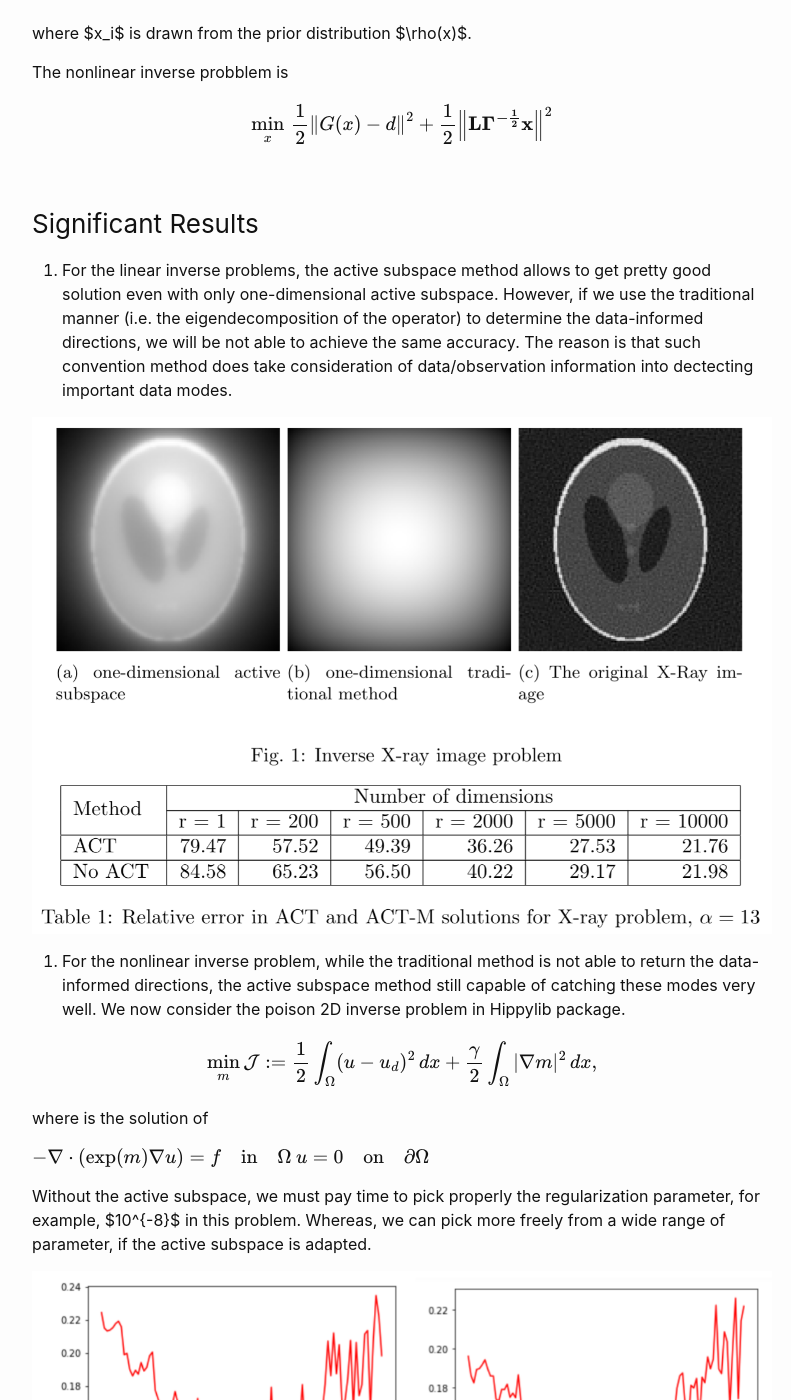
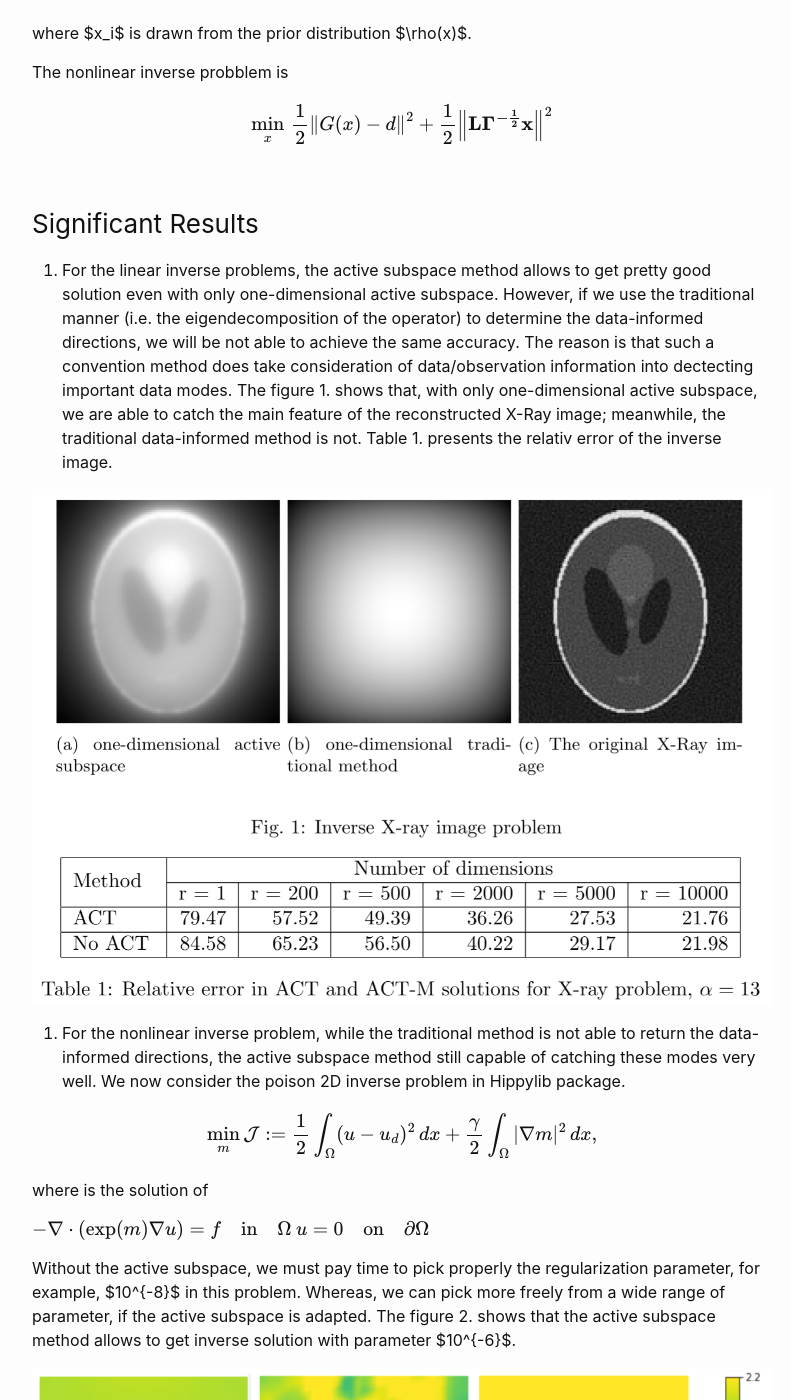
Before and after one commit to tscott-00/phogroup.github.io, a Jekyll site: the page built from cdse/active_subspaces_inverse_problems.md, in a window 1280 px wide and 1400 px high, scrolled down 1127 px. Shown: the whole window, without its empty margins (238-1029 px from the left). Built offline with Jekyll 4.4.1, drawn with Linux system fonts in a browser that asks for light colours; formulas are drawn with MathJax 3.

Commit message:
Hai committed

```diff
--- a/cdse/active_subspaces_inverse_problems.md
+++ b/cdse/active_subspaces_inverse_problems.md
@@ -36,10 +36,10 @@ The nonlinear inverse probblem is
 $$ \min_{x} \, \frac{1}{2}\left\| G(x) - d \right\|^2 + \frac{1}{2}  \left\| \bf{L} \Gamma^{-\frac{1}{2}} x\right\|^2 $$
 
 ### Significant Results
-1. For the linear inverse problems, the active subspace method allows to get pretty good solution even with only one-dimensional active subspace. However, if we use the traditional manner (i.e. the eigendecomposition of the operator) to determine the data-informed directions, we will be not able to achieve the same accuracy. The reason is that such convention method does take consideration of data/observation information into dectecting important data modes.
+1. For the linear inverse problems, the active subspace method allows to get pretty good solution even with only one-dimensional active subspace. However, if we use the traditional manner (i.e. the eigendecomposition of the operator) to determine the data-informed directions, we will be not able to achieve the same accuracy. The reason is that such a convention method does take consideration of data/observation information into dectecting important data modes. The figure 1. shows that, with only one-dimensional active subspace, we are able to catch the main feature of the reconstructed X-Ray image; meanwhile, the traditional data-informed method is not. Table 1. presents the relativ error of the inverse image.
 
-![](/assets/figures/hainguyen/AS_X_ray_1.png "fig:" )
-![](/assets/figures/hainguyen/AS_X_ray_2.png "fig:")
+![image1](/assets/figures/hainguyen/AS_X_ray_1.png "fig:" )
+![image2](/assets/figures/hainguyen/AS_X_ray_2.png "fig:")
 
 2. For the nonlinear inverse problem, while the traditional method is not able to return the data-informed directions, the active subspace method still capable of catching these modes very well. We now consider the poison 2D inverse problem in Hippylib package.
 
@@ -50,6 +50,6 @@ where is the solution of
 $$ -\nabla \cdot (\exp(m) \nabla u) = f \quad  \text{in} \quad  \Omega$$
 $$ u = 0 \quad  \text{on} \quad  \partial \Omega $$
 
-Without the active subspace, we must pay time to pick properly the regularization parameter, for example, $10^{-8}$ in this problem. Whereas, we can pick more freely from a wide range of parameter, if the active subspace is adapted.
+Without the active subspace, we must pay time to pick properly the regularization parameter, for example, $10^{-8}$ in this problem. Whereas, we can pick more freely from a wide range of parameter, if the active subspace is adapted. The figure 2. shows that the active subspace method allows to get inverse solution with parameter $10^{-6}$.
 
-![](/assets/figures/hainguyen/Nonlinear_1.png "fig:")
+![image3](/assets/figures/hainguyen/AS_non_linear.png "fig:")
```
Also changed, not shown: assets/figures/hainguyen/AS_non_linear.png (added).
